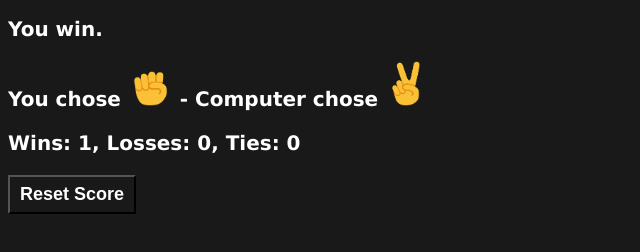
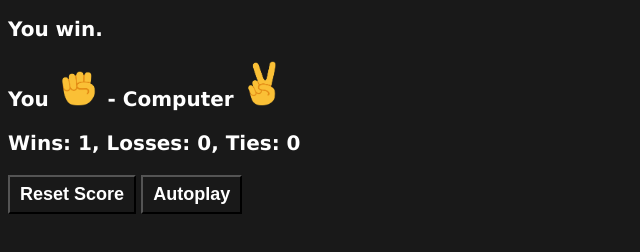
Before and after one commit to Ayush7013/game, a plain HTML site: page index.html in a window 1280 px wide. Both pictures are taken after a click on the button 36 px from the left and 105 px from the top of the page. Shown: the part 134-386 px from the top of the page, without its empty margins (0-640 px from the left). Drawn offline with Linux system fonts and the light colour scheme.

Commit message:
Add autoplay button

```diff
--- a/index.html
+++ b/index.html
@@ -74,6 +74,35 @@
         };
       }
       */
+      let isautoplaying = false;
+      let intervalID;
+      function autoplay(){
+        if(!isautoplaying){
+          intervalID = setInterval(function(){
+          const playerMove = pickComputerMove();
+          playGame(playerMove);
+        },1000);
+        isautoplaying = true;
+        }
+        else{
+          clearInterval(intervalID);
+          isautoplaying = false;
+        }
+
+      }
+
+      function change(){
+       const btnElem = document.querySelector('.js-autoplay');
+        if(btnElem.innerHTML === 'Autoplay'){
+            btnElem.innerHTML = 'Stop Autoplay';
+            // btnElem.classList.add('is-autoplaying');
+
+        }
+        else{
+            btnElem.innerHTML = 'Autoplay';
+            // btnElem.classList.remove('is-autoplaying');
+        }
+       }
 
       function playGame(playerMove) {
         const computerMove = pickComputerMove();
@@ -122,8 +151,8 @@
 
         document.querySelector('.result').innerHTML = result;
 
-        document.querySelector('.moves').innerHTML = ` You chose <img src="images/${playerMove}-emoji.png" alt="" class="resize"> -
-      Computer chose <img src="images/${computerMove}-emoji.png" alt="" class="resize">`
+        document.querySelector('.moves').innerHTML = ` You <img src="images/${playerMove}-emoji.png" alt="" class="resize"> -
+      Computer <img src="images/${computerMove}-emoji.png" alt="" class="resize">`
       }
 
       function updateScoreElement() {
@@ -156,6 +185,10 @@
       localStorage.removeItem('score');
       updateScoreElement();
     ">Reset Score</button>
+    <button class="reset js-autoplay" onclick="
+        autoplay();
+        change();
+    ">Autoplay</button>
 
   </body>
 </html>
```
